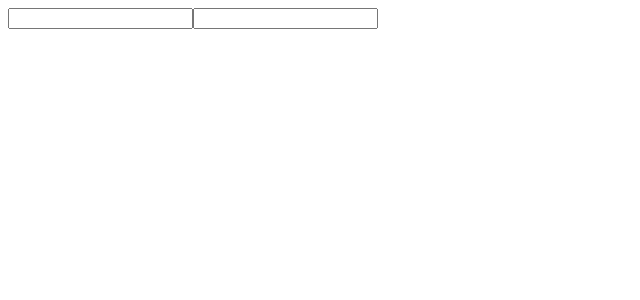
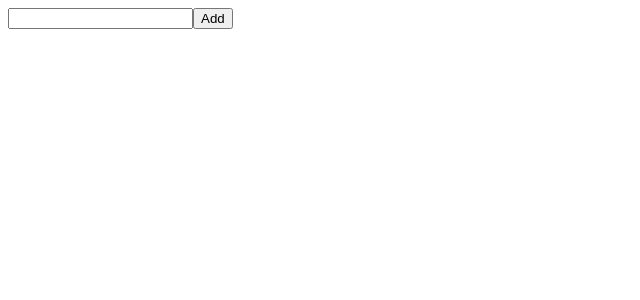
Before and after one commit to mqalayciyev/todo, a React (Create React App) app: page / in a window 1280 px wide. Shown: the top 300 px of the page, without its empty margins (0-640 px from the left). Built offline with nearby package versions, Linux system fonts and the light colour scheme.

Commit message:
Todo List

```diff
--- a/src/App.js
+++ b/src/App.js
@@ -1,14 +1,80 @@
-import React from 'react';
+import React, { useRef, useReducer, useState } from 'react';
+
+function reducer(state, dispatch) {
+  if (dispatch.type === 'add') {
+    let object = { name: dispatch.payload, id: Math.random() }
+    let newArray = [...state, object]
+    return newArray;
+  }
+  else if (dispatch.type === 'delete') {
+    let arr = state.filter((element) => element.id !== dispatch.payload)
+    return arr;
+  }
+  else if (dispatch.type === 'edit') {
+    for (var i = 0; i < state.length; i++) {
+      if (dispatch.payload.id === state[i].id) {
+        state[i].name = dispatch.payload.name
+      }
+    }
+    return state;
+  }
+  else {
+    return [];
+  }
+}
 
 function App() {
+
+  const [text, setText] = useState();
+  const [id, setId] = useState(0);
+
+
+  const [string, dispatch] = useReducer(reducer, [])
+
+  // const ad = useRef();
+
+
+  const add = () => {
+    console.log(id, text)
+    if (id > 0) {
+      dispatch({ type: 'edit', payload: { id: id, name: text } })
+    }
+    else {
+      dispatch({ type: 'add', payload: text })
+    }
+
+    setText('')
+    setId(0)
+  }
+
+  const sil = (id) => {
+    dispatch({ type: 'delete', payload: id })
+  }
+
+  const edit = (name, id) => {
+    setText(name)
+    setId(id)
+  }
+
+
+
+
+
+  const inputChange = (e) => {
+    setText(e.target.value)
+  }
 
 
   return (
     <div className="App">
-      <form>
-        <input type="text"  />
-        <input />
-      </form>
+      <input type="text" name="ad" value={text} onChange={inputChange} />
+
+      <button onClick={() => add()}>Add</button>
+      {
+        string.map((value, key) => {
+          return <p key={key}>{value.name} <button onClick={() => edit(value.name, value.id)}>Edit</button> <button onClick={() => sil(value.id)}>SIL</button></p>
+        })
+      }
     </div>
   );
 }
```
